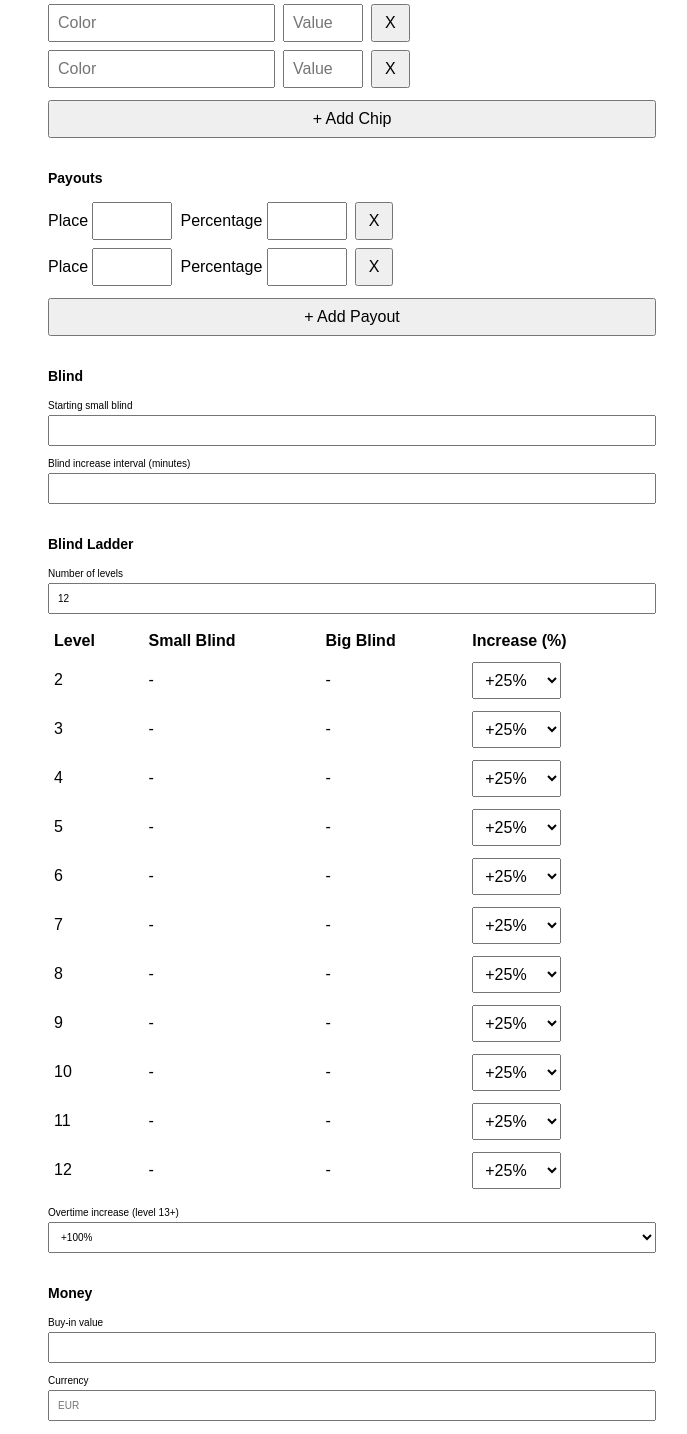
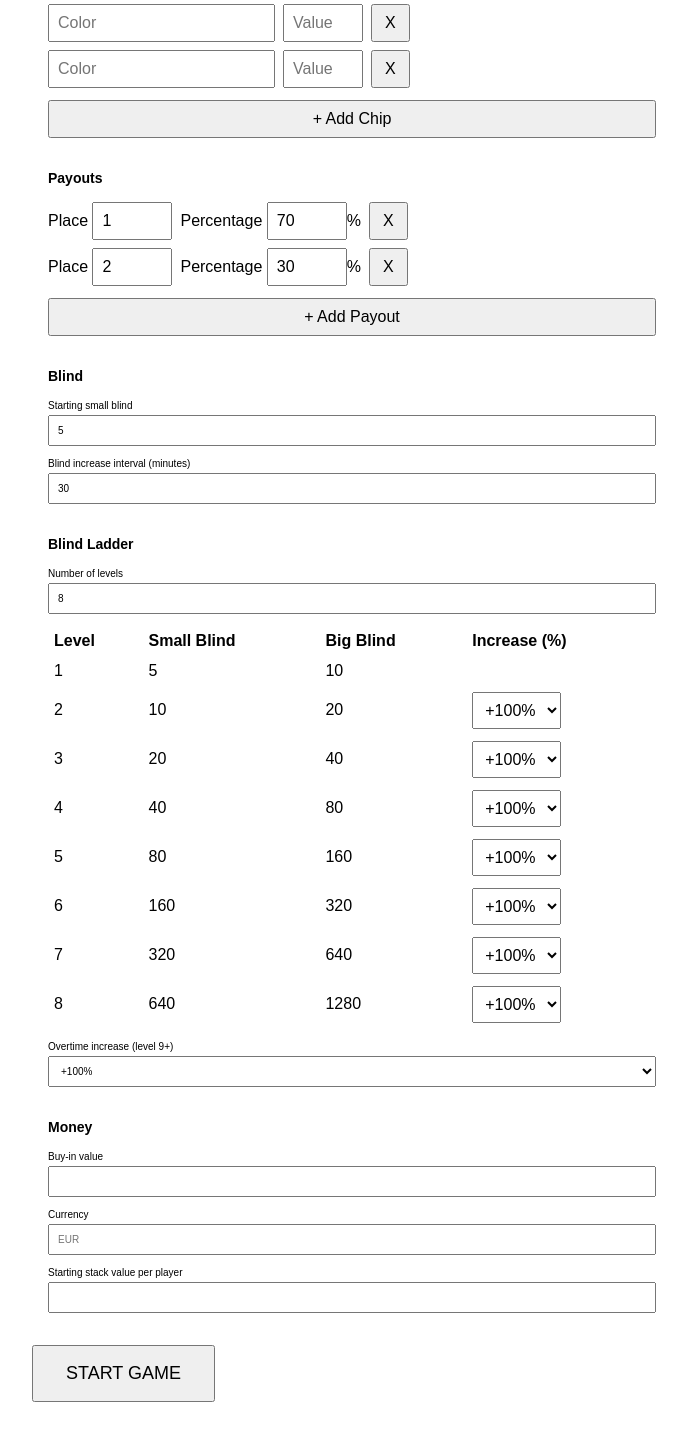
Before and after one commit to mmaziol/ante-app, a Spring Boot app: page /setup.html in a window 1280 px wide. Shown: the part 376-1810 px from the top of the page, without its empty margins (288-975 px from the left). After the commit the page ends 1778 px from the top, so only its background shows below. Run offline with Spring Boot 4, Linux system fonts and the light colour scheme.

Commit message:
added blind calculation and display logic

```diff
--- a/src/main/resources/static/js/setup.js
+++ b/src/main/resources/static/js/setup.js
@@ -1,7 +1,3 @@
-document.addEventListener('DOMContentLoaded', () => {
-    regenerateLevelRows();
-});
-
 const playersList = document.getElementById('players-list');
 const addPlayerButton = document.getElementById('add-player');
 
@@ -24,7 +20,7 @@ playersList.addEventListener('click', (event) => {
 const chipsList = document.getElementById('chips-list');
 const addChipButton = document.getElementById('add-chip');
 
-addChipButton.addEventListener("click", () => {
+addChipButton.addEventListener('click', () => {
     const row = document.createElement('li');
     row.className = 'chip-row';
     row.innerHTML = `
@@ -62,12 +58,28 @@ payoutsList.addEventListener('click', (event) => {
 });
 
 const levelsList = document.getElementById('level-increases-list');
-const levelCount = document.getElementById(`level-count`);
-const overtimeIncreaseText = document.getElementById('overtime-increase-text')
+const levelCountInput = document.getElementById('level-count');
+const overtimeIncreaseText = document.getElementById('overtime-increase-text');
+const startingSmallBlind = document.getElementById('small-blind-value');
+const levelOneSmallBlind = document.getElementById('level-one-small');
+const levelOneBigBlind = document.getElementById('level-one-big');
 
-levelCount.addEventListener('input', () => {
-    regenerateLevelRows();
-});
+const INCREASE_PERCENTAGES = {
+    QUARTER: 25,
+    THIRD: 33,
+    HALF: 50,
+    DOUBLE: 100,
+};
+
+const swapLevelOneBlindsText = (smallBlindValue) => {
+    if (startingSmallBlind.value !== "" && !(smallBlindValue % 5)) {
+        levelOneSmallBlind.textContent = `${smallBlindValue}`;
+        levelOneBigBlind.textContent = `${smallBlindValue * 2}`;
+    } else {
+        levelOneSmallBlind.textContent = `-`;
+        levelOneBigBlind.textContent = `-`;
+    }
+}
 
 const addLevelRow = (levelNumber) => {
     const row = document.createElement('tr');
@@ -77,11 +89,11 @@ const addLevelRow = (levelNumber) => {
             <td class="level-small-blind">-</td>
             <td class="level-big-blind">-</td>
             <td>
-                <select class="level-increase-select">
+                <select class="level-increase-select" data-level="${levelNumber}" >
                     <option value="QUARTER">+25%</option>
                     <option value="THIRD">+33%</option>
                     <option value="HALF">+50%</option>
-                    <option value="DOUBLE">+100%</option>
+                    <option value="DOUBLE" selected>+100%</option>
                 </select>
             </td>
     `;
@@ -90,19 +102,73 @@ const addLevelRow = (levelNumber) => {
 
 const deleteLevelRows = () => {
     levelsList.replaceChildren();
-}
+};
 
 const swapOvertimeIncreaseText = (levelNumber) => {
     overtimeIncreaseText.textContent = `Overtime increase (level ${levelNumber}+)`;
-}
+};
 
 const regenerateLevelRows = () => {
     deleteLevelRows();
-    const count = Number(levelCount.value);
+    const count = Number(levelCountInput.value);
 
     for (let i = 2; i <= count; i++) {
         addLevelRow(i);
     }
 
     swapOvertimeIncreaseText(count + 1);
+};
+
+const recalculateLevels = () => {
+    let smallBlindValue = Number(startingSmallBlind.value);
+    const rows = levelsList.querySelectorAll('.level-increase-row');
+
+    if (startingSmallBlind.value !== "" && !(smallBlindValue % 5)) {
+        rows.forEach((row) => {
+            let smallBlindRow = row.querySelector('.level-small-blind');
+            let bigBlindRow = row.querySelector('.level-big-blind');
+            let increaseString = row.querySelector('.level-increase-select').value;
+
+            smallBlindValue = getMultipliedSmallBlind(smallBlindValue, increaseString);
+            let bigBlindValue = smallBlindValue * 2;
+
+            smallBlindRow.textContent = smallBlindValue;
+            bigBlindRow.textContent = String(bigBlindValue);
+        });
+    } else {
+        rows.forEach((row) => {
+            let smallBlindRow = row.querySelector('.level-small-blind');
+            let bigBlindRow = row.querySelector('.level-big-blind');
+            smallBlindRow.textContent = "-";
+            bigBlindRow.textContent = "-";
+        });
+    }
+};
+
+const getMultipliedSmallBlind = (smallBlindValue, increasePercentageKey)  => {
+    const multiplier = (100 + INCREASE_PERCENTAGES[increasePercentageKey]) / 100;
+
+    return (Math.round((smallBlindValue * multiplier) / 5)) * 5;
 }
+
+levelCountInput.addEventListener('input', () => {
+    regenerateLevelRows();
+    recalculateLevels();
+});
+
+levelsList.addEventListener('change', (event) =>{
+    if (event.target.classList.contains('level-increase-select')) {
+        recalculateLevels();
+    }
+});
+
+startingSmallBlind.addEventListener('input', () => {
+    swapLevelOneBlindsText(Number(startingSmallBlind.value));
+    recalculateLevels();
+});
+
+document.addEventListener('DOMContentLoaded', () => {
+    swapLevelOneBlindsText(Number(startingSmallBlind.value));
+    regenerateLevelRows();
+    recalculateLevels();
+});
--- a/src/main/resources/static/setup.html
+++ b/src/main/resources/static/setup.html
@@ -52,13 +52,13 @@
             <h2>Payouts</h2>
             <ul id="payouts-list">
                 <li class="payout-row">
-                    <label>Place <input type="number" class="payout-place" min="1"></label>
-                    <label>Percentage <input type="number" class="payout-percentage" min="1" max="100"></label>
+                    <label>Place <input type="number" class="payout-place" value="1" min="1"></label>
+                    <label>Percentage <input type="number" class="payout-percentage" value="70" min="1" max="100">%</label>
                     <button type="button" class="remove-payout">X</button>
                 </li>
                 <li class="payout-row">
-                    <label>Place <input type="number" class="payout-place" min="1"></label>
-                    <label>Percentage <input type="number" class="payout-percentage" min="1" max="100"></label>
+                    <label>Place <input type="number" class="payout-place" value="2" min="1"></label>
+                    <label>Percentage <input type="number" class="payout-percentage" value="30" min="1" max="100">%</label>
                     <button type="button" class="remove-payout">X</button>
                 </li>
             </ul>
@@ -68,17 +68,17 @@
         <section class="setup-section" id="blind-section">
             <h2>Blind</h2>
             <label class="field">Starting small blind
-                <input type="number" id="small-blind-value" min="1">
+                <input type="number" id="small-blind-value" min="5" step="5" value="5">
             </label>
             <label class="field">Blind increase interval (minutes)
-                <input type="number" id="blind-increase-minutes" min="1">
+                <input type="number" id="blind-increase-minutes" min="1" value="30">
             </label>
         </section>
 
         <section class="setup-section" id="ladder-section">
             <h2>Blind Ladder</h2>
             <label class="field">Number of levels
-                <input type="number" id="level-count" value="12" min="2" max="50">
+                <input type="number" id="level-count" value="8" min="2" max="20">
             </label>
 
             <table id="level-increases-table">
@@ -90,6 +90,13 @@
                         <th>Increase (%)</th>
                     </tr>
                 </thead>
+                <tbody id="level-one-table">
+                <tr>
+                    <td class="level-label">1</td>
+                    <td class="level-small-blind" id="level-one-small">-</td>
+                    <td class="level-big-blind" id="level-one-big">-</td>
+                </tr>
+                </tbody>
                 <tbody id="level-increases-list"></tbody>
             </table>
 
```
